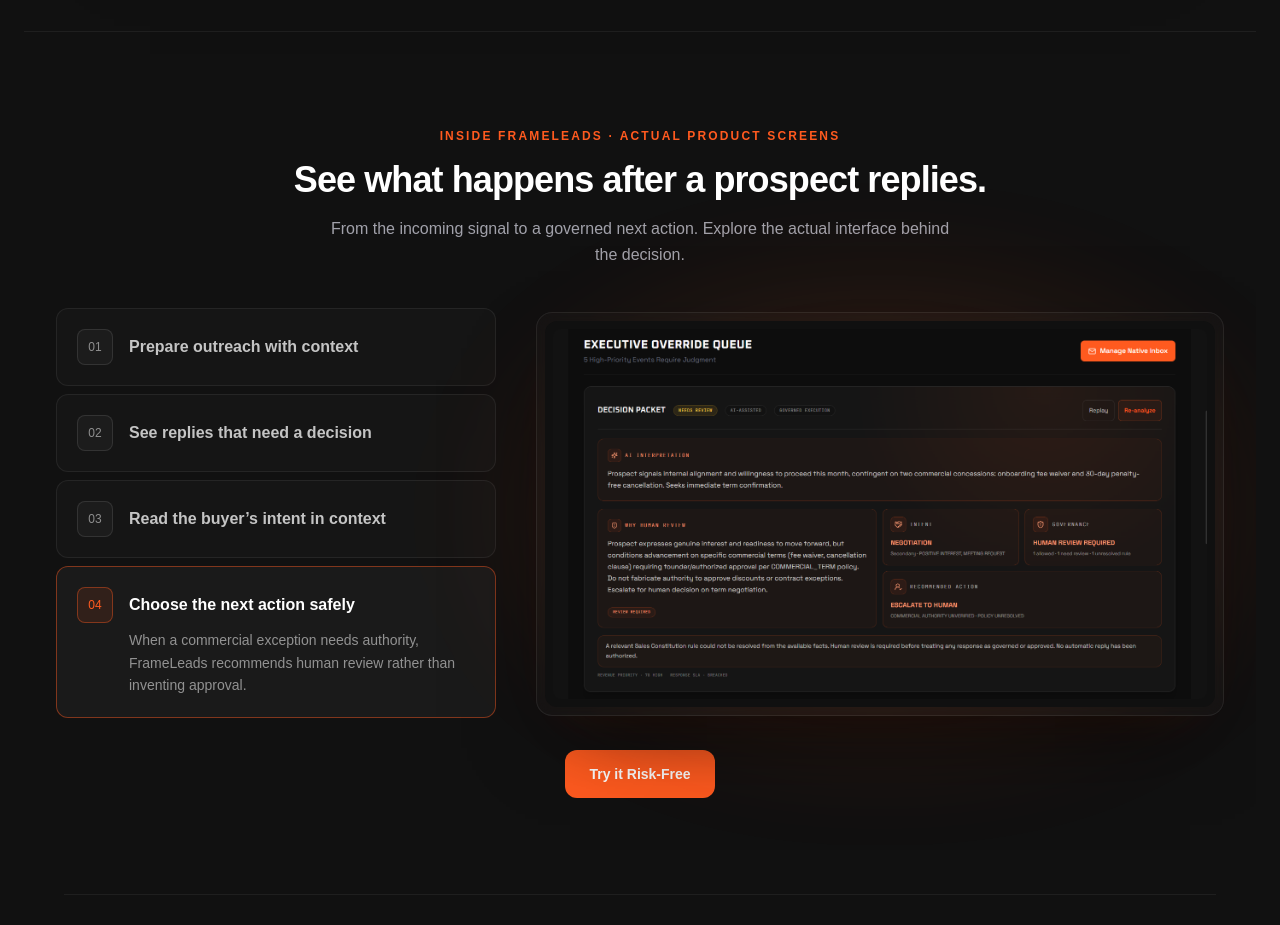
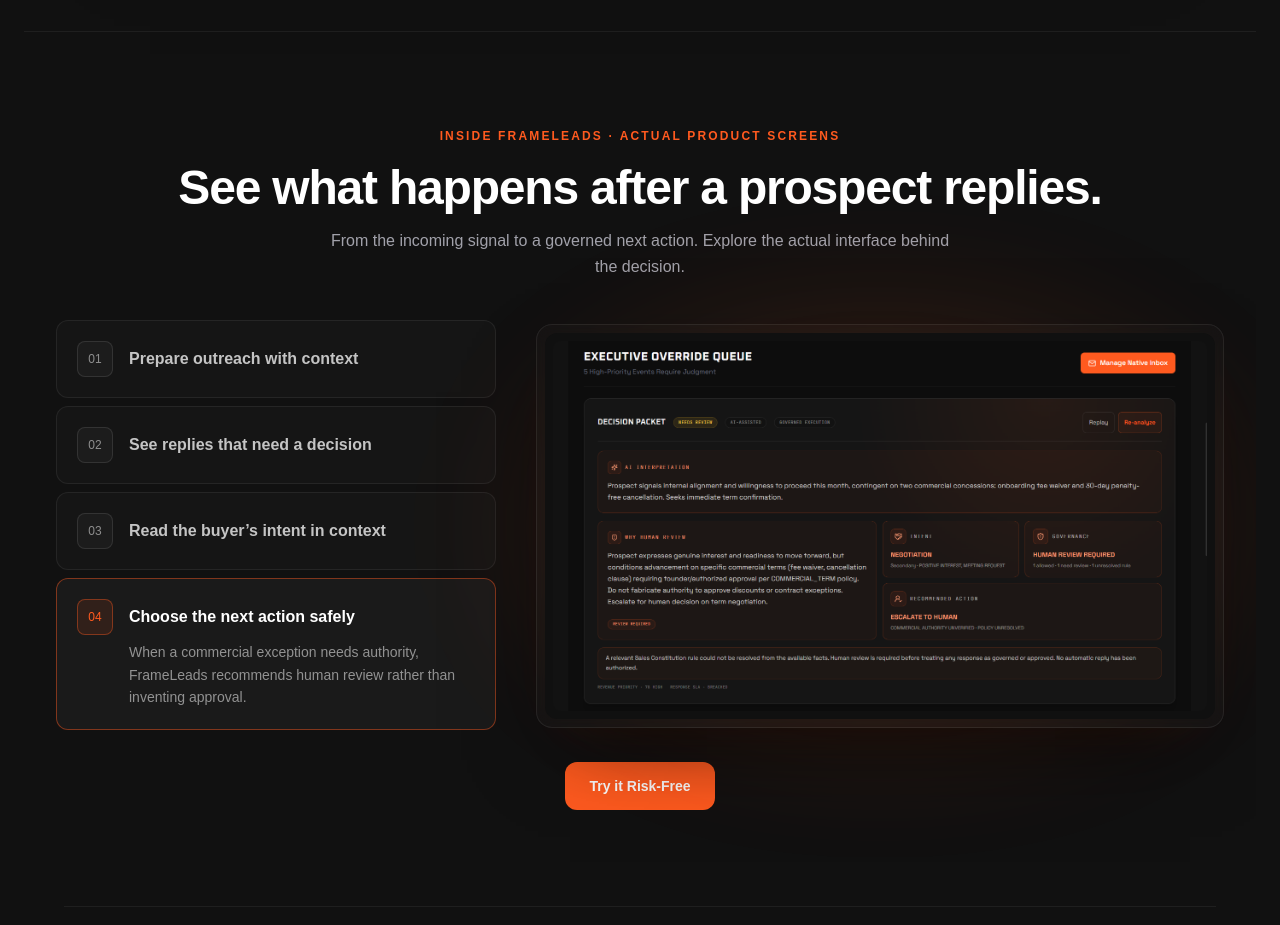
Before and after one commit to Frameleads/FrameLeads-Landing, a Next.js app: page / in a window 1280 px wide. Shown: the part 5980-6905 px from the top of the page. Built offline with nearby package versions, Linux system fonts and the light colour scheme; a web font is replaced by a local one.

Commit message:
style(landing): match product-proof heading to section headline scale

```diff
--- a/src/components/ProductProofHowItWorks.tsx
+++ b/src/components/ProductProofHowItWorks.tsx
@@ -102,9 +102,9 @@ export default function ProductProofHowItWorks({ onMicroPilot }: { onMicroPilot:
 
   return (
     <section id="how-it-works" aria-labelledby="proof-heading" className="relative mx-auto w-full max-w-7xl scroll-mt-32 overflow-x-clip border-t border-white/[0.06] px-4 py-16 sm:px-6 lg:px-8 md:py-24">
-      <div className="mx-auto max-w-3xl text-center">
+      <div className="mx-auto max-w-5xl text-center">
         <p className="font-mono text-xs font-semibold uppercase tracking-[0.18em] text-[#FF5A1F]">Inside FrameLeads · Actual product screens</p>
-        <h2 id="proof-heading" className="mt-4 text-balance font-[family-name:var(--font-oxanium)] text-3xl font-bold tracking-tight text-white sm:text-4xl">See what happens after a prospect replies.</h2>
+        <h2 id="proof-heading" className="mt-5 text-balance font-[family-name:var(--font-oxanium)] text-3xl font-bold tracking-tight text-white sm:text-4xl md:text-5xl">See what happens after a prospect replies.</h2>
         <p className="mx-auto mt-4 max-w-2xl text-pretty text-base leading-relaxed text-[#A1A1AA]">From the incoming signal to a governed next action. Explore the actual interface behind the decision.</p>
       </div>
 
```
